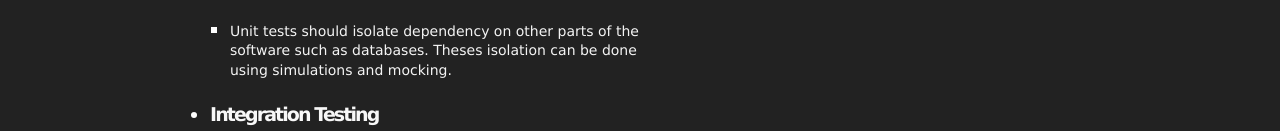
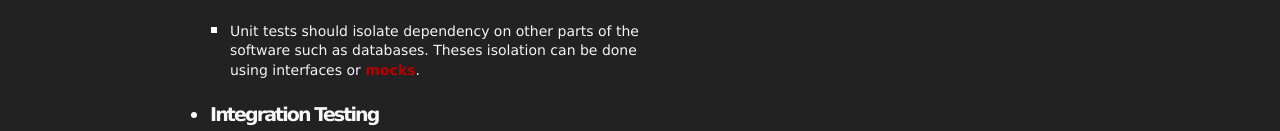
Before and after one commit to nuhaalbadi/Presentation2, a plain HTML site: page Page4.html in a window 1280 px wide. Shown: the part 650-781 px from the top of the page. Drawn offline with Linux system fonts and the light colour scheme.

Commit message:
update unit test

```diff
--- a/Page4.html
+++ b/Page4.html
@@ -46,7 +46,7 @@
      <li>
        <p>Unit tests should be platform independent. Unite tests that can be run in different platforms are more reliable than platform-dependent tests. </p>
      <li>
-       <p>Unit tests should isolate dependency on other parts of the software such as databases. Theses isolation can be done using simulations and mocking. </p>
+       <p>Unit tests should isolate dependency on other parts of the software such as databases. Theses isolation can be done using interfaces or <a href="https://en.wikipedia.org/wiki/Mock_object">mocks</a>. </p>
      </li>
    </li>
    </ul>
```
